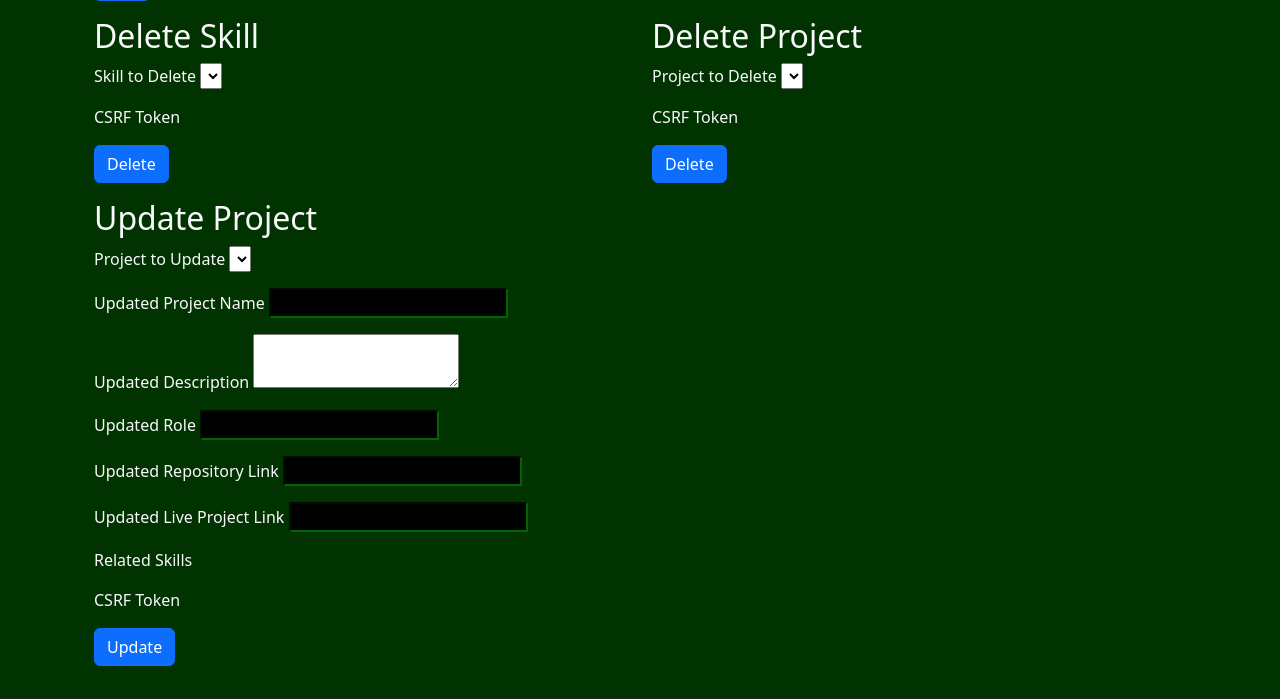
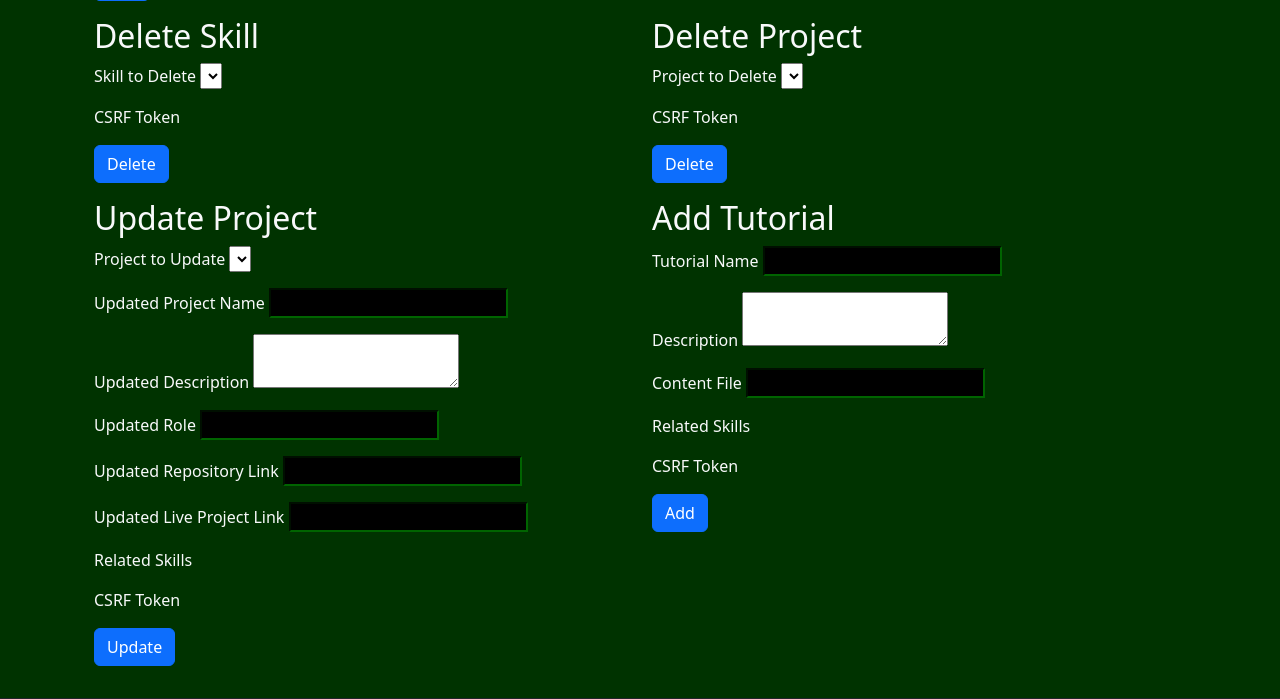
Before and after one commit to ZeroDayPoke/digital_cv, a Flask app: template app/templates/interface.html in a window 1280 px wide. Shown: the part 842-1541 px from the top of the page. Run offline with Flask 3, Linux system fonts and the light colour scheme; the template is opened without the code that fills it: values that come from a table or form of the project are taken from there, others are empty; parts of the project's set-up code (start-up, migrations or seed data) failed here and were passed over; some libraries are stand-ins or nearby versions.

Commit message:
flask admin integration

```diff
--- a/app/__init__.py
+++ b/app/__init__.py
@@ -6,10 +6,13 @@ __init__ file for app module
 """
 
 from flask import Flask
-from config import config
 from flask_login import LoginManager
-from app.models import db, User, Blog
-from .routes import main_routes, auth_routes, project_routes, skill_routes, admin_routes, blog_routes
+from flask_babel import Babel
+from flask_admin import Admin
+from ..config import config
+from ..admin import AdminModelView, ProjectAdminView, SkillAdminView, BlogAdminView, TutorialAdminView
+from .models import db, User, Blog, Tutorial, Skill, Project
+from .routes import main_routes, auth_routes, project_routes, skill_routes, admin_routes, blog_routes, tutorial_routes
 
 def create_app(config_name='default'):
     app = Flask(__name__)
@@ -20,10 +23,20 @@ def create_app(config_name='default'):
     app.register_blueprint(skill_routes)
     app.register_blueprint(admin_routes)
     app.register_blueprint(blog_routes)
+    app.register_blueprint(tutorial_routes)
     app.url_map.strict_slashes = False
+
+    admin = Admin(app, name='AdInt', template_mode='bootstrap4')
+    admin.add_view(ProjectAdminView(Project, db.session))
+    admin.add_view(SkillAdminView(Skill, db.session))
+    admin.add_view(BlogAdminView(Blog, db.session))
+    admin.add_view(TutorialAdminView(Tutorial, db.session))
+
     login_manager = LoginManager()
     login_manager.init_app(app)
     db.init_app(app)
+    babel = Babel()
+    babel.init_app(app)
 
     @login_manager.user_loader
     def load_user(user_id):
@@ -36,4 +49,9 @@ def create_app(config_name='default'):
         blogs = Blog.query.all()
         return dict(blogs=blogs)
 
+    @app.context_processor
+    def inject_tutorials():
+        tutorials = Tutorial.query.all()
+        return dict(tutorials=tutorials)
+
     return app
--- a/app/forms.py
+++ b/app/forms.py
@@ -89,7 +89,7 @@ class AddSkillForm(FlaskForm):
     submit = SubmitField('Add Skill')
 
 class DeleteSkillForm(FlaskForm):
-    skill = SelectField('Skill to Delete', coerce=str)
+    related_skills = SelectField('Skill to Delete', coerce=str)
     submit = SubmitField('Delete Skill')
 
 
@@ -120,3 +120,30 @@ class UpdateBlogForm(FlaskForm):
         validators=[at_least_one_checkbox]
     )
     submit = SubmitField('Update Blog')
+
+class AddTutorialForm(FlaskForm):
+    name = StringField('Tutorial Name', validators=[DataRequired()])
+    description = TextAreaField('Description')
+    content_file = StringField('Content File')
+    related_skills = MultiCheckboxField(
+        'Related Skills',
+        choices=[],
+        validators=[at_least_one_checkbox]
+    )
+    submit = SubmitField('Submit')
+
+class DeleteTutorialForm(FlaskForm):
+    tutorial = SelectField('Tutorial to Delete', coerce=str)
+    submit = SubmitField('Delete Tutorial')
+
+class UpdateTutorialForm(FlaskForm):
+    tutorial = SelectField('Tutorial to Update', coerce=str)
+    name = StringField('Updated Tutorial Name', validators=[DataRequired()])
+    description = TextAreaField('Updated Description')
+    content_file = StringField('Content File')
+    related_skills = MultiCheckboxField(
+        'Related Skills',
+        choices=[],
+        validators=[at_least_one_checkbox]
+    )
+    submit = SubmitField('Update Tutorial')
--- a/app/templates/blog_detail.html
+++ b/app/templates/blog_detail.html
@@ -1,5 +1,6 @@
-<!-- app/templates/blog/detail.html -->
-{% extends "base.html" %} {% block content %}
+<!-- app/templates/blog_detail.html -->
+{% extends "base.html" %} {% block title %} {{ blog.name }} {% endblock %}{% block
+content %}
 <style></style>
 {% include 'blog/' + blog.content_file + '.html' %} {% endblock %} {% block js
 %}
--- a/app/templates/interface.html
+++ b/app/templates/interface.html
@@ -51,8 +51,13 @@ title %}Interface{% endblock %} {% block main %}{% endblock %} {% block header
       {{ render_form(update_project_form, 'project_routes.update_project',
       'Update') }}
     </div>
+    <div class="col-lg-6">
+      <h2>Add Tutorial</h2>
+      {{ render_form(add_tutorial_form, 'tutorial_routes.add_tutorial', 'Add')
+      }}
+    </div>
   </div>
+
+  {% endblock %} {% block scripts %}{% endblock %} {% block styles %}{% endblock
+  %}
 </div>
-
-{% endblock %} {% block scripts %}{% endblock %} {% block styles %}{% endblock
-%}
```
Also changed, not shown: app/templates/tutorial_detail.html (added, +29 -0 lines), app/templates/tutorial_hub.html (added, +26 -0 lines).
